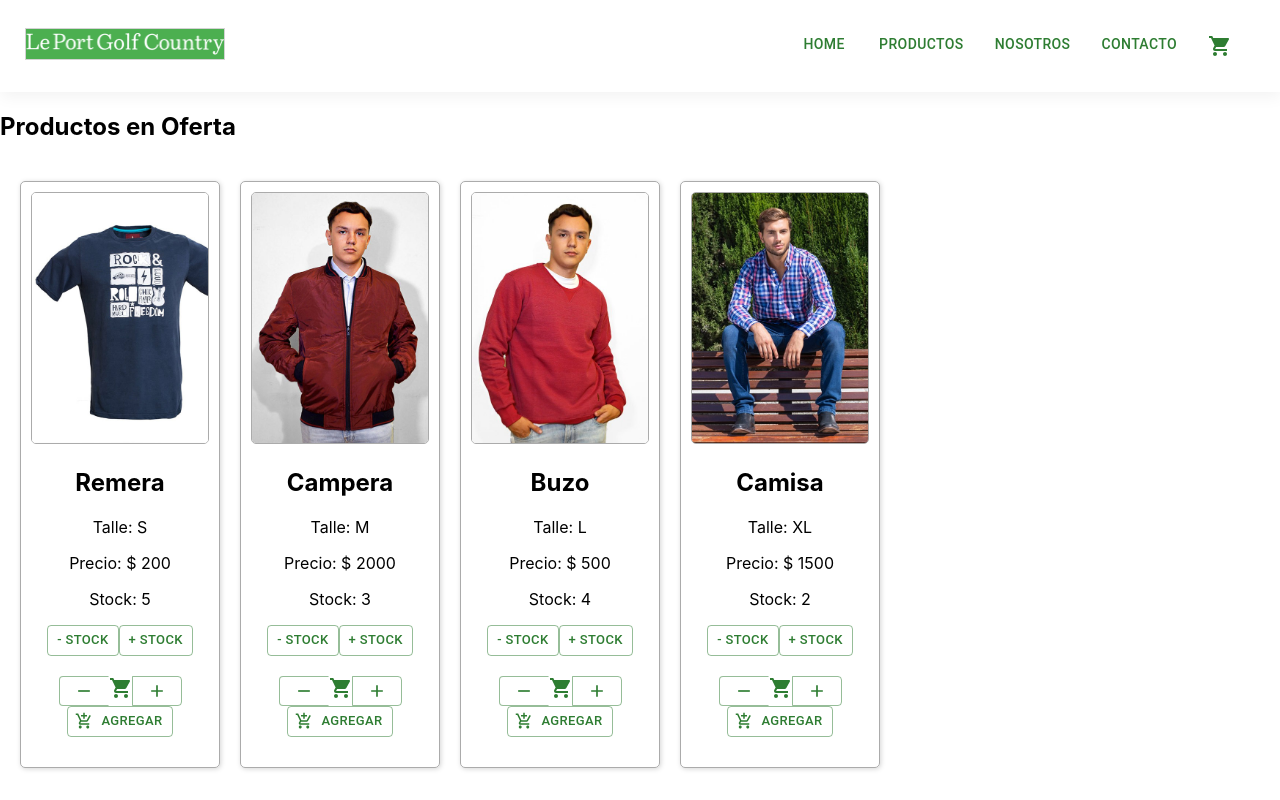
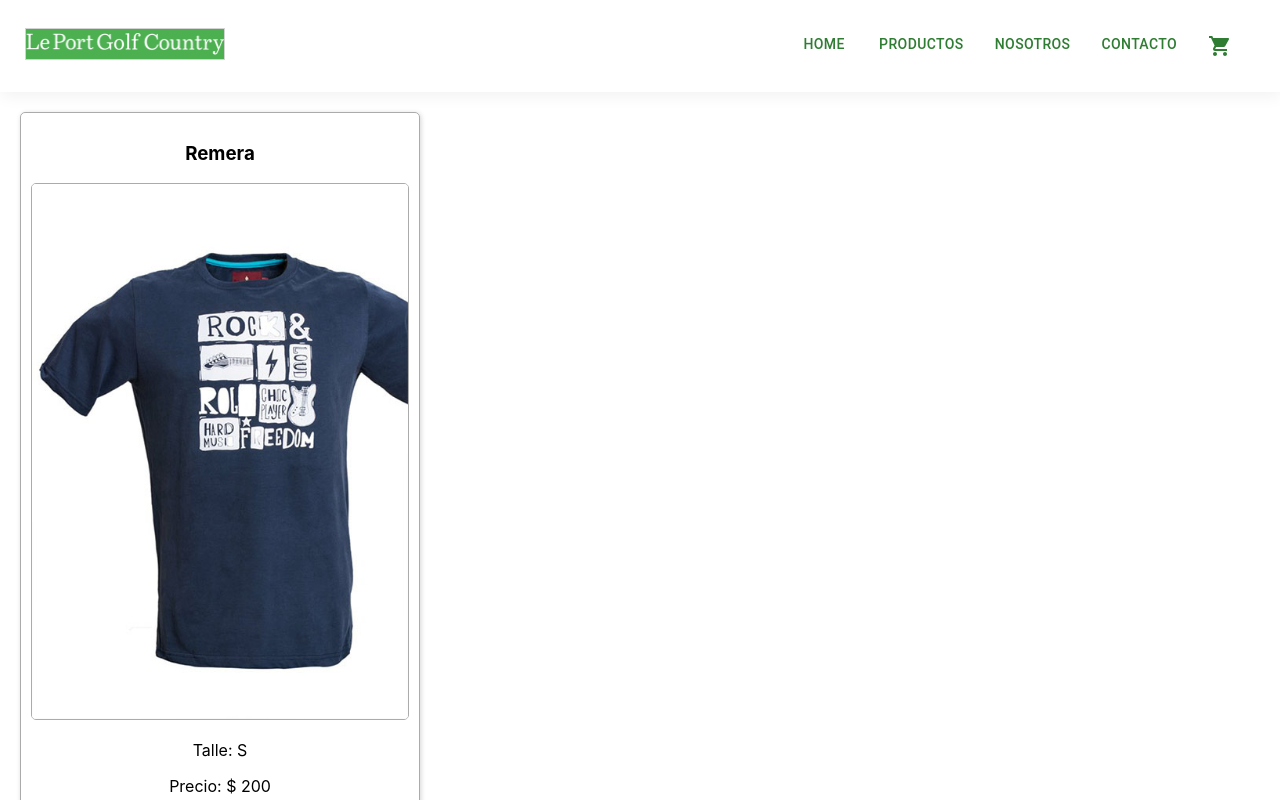
Before and after one commit to bkavinoff/ecommerce-react-leport, a React (Create React App) app: page / in a window 1280 px wide. Shown: the top 800 px of the page. Built offline with nearby package versions, Linux system fonts and the light colour scheme.

Commit message:
Adding ItemDetail component to get the details of a specific item

```diff
--- a/src/App.js
+++ b/src/App.js
@@ -1,15 +1,37 @@
+import React, {useEffect, useState} from 'react';
+
 //css:
 import './App.css';
 
 //Componentes:
 import Navbar from './components/Navbar/Navbar'
 import ItemList from './components/ItemList/ItemList'
+import ItemDetailContainer from './components/ItemDetail/ItemDetailContainer'
+
+//services:
+import {getUsers} from '../src/components/services/users.service'
+
 
 function App() {
+//const [users, setUsers] = useState([]);
+
+//   useEffect( () => {
+//     //console.log("Users: " + getUsers());
+//     setUsers(getUsers());
+//  }, [])//se ejecuta una sola vez cuando se genera el componente
+
   return (
     <div className="App">
+
+      {/* <div>{users.map( (user) => (
+        <div key = {user.id}>{user.name}</div>
+        ) )}
+      </div> */}
+
       <Navbar />
+      <ItemDetailContainer id="0"/>
       <ItemList />
+
     </div>
   );
 }
--- /dev/null
+++ b/src/components/Data/Data.js
@@ -0,0 +1,35 @@
+const mockProductos = [{
+    id: 1,
+    image:'remera-roma.jpg',
+    title: 'Remera',
+    size: 'S',
+    price: '200',
+    stock: 5
+},
+
+{
+    id: 2,
+    image:'campera-calandria.jpg',
+    title: 'Campera',
+    size: 'M',
+    price: '2000',
+    stock: 3
+},
+{
+    id: 3,
+    image:'buzo-san-diego.jpg',
+    title: 'Buzo',
+    size: 'L',
+    price: '500',
+    stock: 4
+},
+{
+    id: 4,
+    image:'camisa-aberdeen.jpg',
+    title: 'Camisa',
+    size: 'XL',
+    price: '1500',
+    stock: 2
+}]
+
+export default mockProductos
--- a/src/components/Item/Item.js
+++ b/src/components/Item/Item.js
@@ -14,7 +14,7 @@ export default function Card({data}){
 
     const [newStock, setStock] = useState(stock);//seteo el estado inicial del contador. Se estructura entre corchetes
     let initial = 0;
-    console.log("estado Contador: " + newStock);
+    //console.log("estado Contador: " + newStock);
 
 const addStock = () => {
     setStock(newStock + 1);
--- /dev/null
+++ b/src/components/ItemDetail/ItemDetail.css
@@ -0,0 +1,16 @@
+.imgProductDetail{
+    width:100%;
+    border: 1px solid #ababab;
+    border-radius: 5px;
+}
+
+.containerProductDetail{
+    border: 1px solid #ababab;
+    width: 400px;
+    margin-top: 20px;
+    margin-left: 20px;
+    box-shadow: 1px 1px 5px #0000002b;
+    border-radius: 5px;
+    padding: 10px;
+    text-align: center;
+  }
--- /dev/null
+++ b/src/components/ItemDetail/ItemDetail.js
@@ -0,0 +1,28 @@
+import React from 'react'
+
+//css:
+import './ItemDetail.css';
+
+//componentes:
+import Button from "@mui/material/Button";
+import AddShoppingCartIcon from '@mui/icons-material/AddShoppingCart';
+
+const ItemDetail = ({product}) => {
+    const {image, title, size, price, stock} = product;
+
+    return(
+
+        <div className="containerProductDetail">
+            <h3>{title}</h3>
+            <div>
+                {<img className='imgProductDetail' src={`/img/${image}`} alt={image} />}
+                <p>Talle: {size}</p>
+                <p>Precio: $ {price}</p>
+                <p>Stock Disponible: {stock} unidades</p>
+            </div>
+            <Button id="addToCart" size="small" variant="outlined" color="success" startIcon={<AddShoppingCartIcon />}>Agregar</Button>
+        </div>
+    )
+}
+
+export default ItemDetail;
--- /dev/null
+++ b/src/components/ItemDetail/ItemDetailContainer.js
@@ -0,0 +1,35 @@
+import { ProductionQuantityLimits } from '@mui/icons-material';
+import React, {useState, useEffect} from 'react'
+
+//componentes:
+import mockProductos from '../Data/Data'
+import ItemDetail from './ItemDetail'
+
+const ItemDetailContainer = ({id}) => { //recibo el id del producto que quiero mostrar
+
+    const [product, setProductDetail] = useState({}); //seteo el useState
+
+    const getProductDetail = (idProd)=>{
+        return new Promise ( (resolve,reject)=>{
+            resolve ( JSON.stringify(mockProductos[idProd]) ) //devuelvo el json del objeto que se encuentra en la posición recibida, simulando una respeusta de un API
+        })
+    }
+
+    //esto se ejecuta una sola vez
+    useEffect(  ()=>{
+        setTimeout( () => {
+            return getProductDetail(id) //hago la llamada al promise enviandole el id del producto para obtener el json
+            .then( (data) => { return  JSON.parse(data)  } )
+            .then( (data) =>{setProductDetail(data)}) //guardo el objeto en el useState
+        },2000)
+    }, [])
+
+    return(
+
+        <div className="container-product-detail">
+            <ItemDetail product={product}/>
+        </div>
+    )
+}
+
+export default ItemDetailContainer;
--- a/src/components/ItemList/ItemList.js
+++ b/src/components/ItemList/ItemList.js
@@ -5,41 +5,10 @@ import './ItemList.css';
 
 //Componentes:
 import Item from '../Item/Item'
+import mockProductos from '../Data/Data'
 
 const ListProducts = () => {
-    const mockProductos = [{
-        id: 1,
-        image:'remera-roma.jpg',
-        title: 'Remera',
-        size: 'S',
-        price: '200',
-        stock: 5
-    },
 
-    {
-        id: 2,
-        image:'campera-calandria.jpg',
-        title: 'Campera',
-        size: 'M',
-        price: '2000',
-        stock: 3
-    },
-    {
-        id: 3,
-        image:'buzo-san-diego.jpg',
-        title: 'Buzo',
-        size: 'L',
-        price: '500',
-        stock: 4
-    },
-    {
-        id: 4,
-        image:'camisa-aberdeen.jpg',
-        title: 'Camisa',
-        size: 'XL',
-        price: '1500',
-        stock: 2
-    }]
 
     //const [showCard, setShowCard] = useState(true)
     const [products, setProducts] = useState([])
--- /dev/null
+++ b/src/components/services/users.service.js
@@ -0,0 +1,24 @@
+export const getUsers = () => {
+    return fetch('https://jsonplaceholder.typicode.com/users')//esto devuelve una promesa
+    .then( (response) => { return response.json(); } ) //lo paso a json
+    .then( (users) => {console.log (users)}) //devuelvo la data
+  }
+
+//ejemplo de fetch con POST:
+//   export const getUser = () => {
+//     return fetch('https://jsonplaceholder.typicode.com/users/1',
+//         {
+//             method: 'POST',
+//             headers: {
+//                 'Content-Type':'application-json',
+//                 'Access-Control-Allow-Origin': '*'
+//             },
+//             body: {
+//                 'name':'Brian',
+//                 'lastname':'Kavinoff'
+//             }
+//         }
+//     )//esto devuelve una promesa
+//     .then( (response) => { return response.json(); } ) //lo paso a json
+//     .then( (users) => {console.log (users)}) //devuelvo la data
+//   }
```
